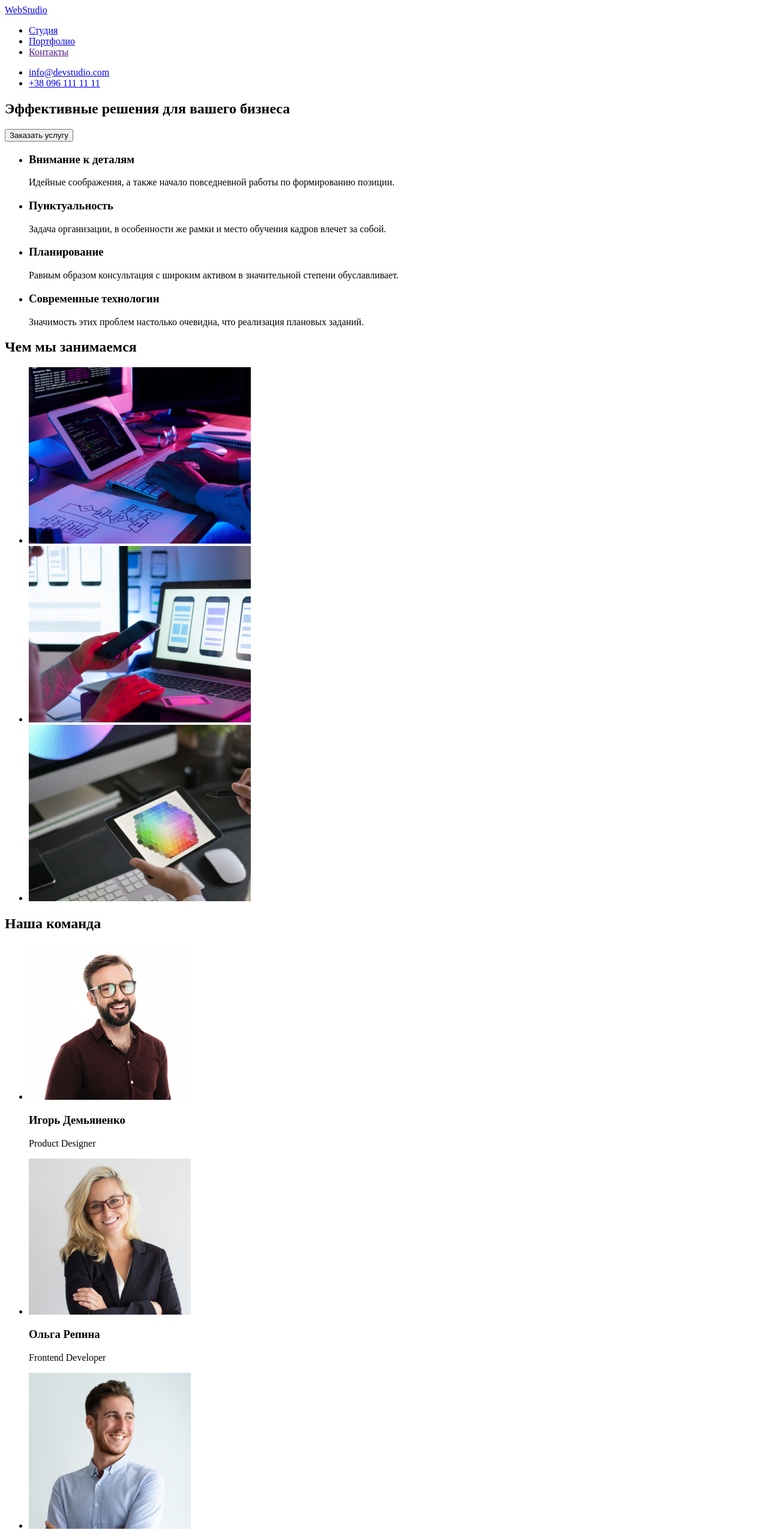
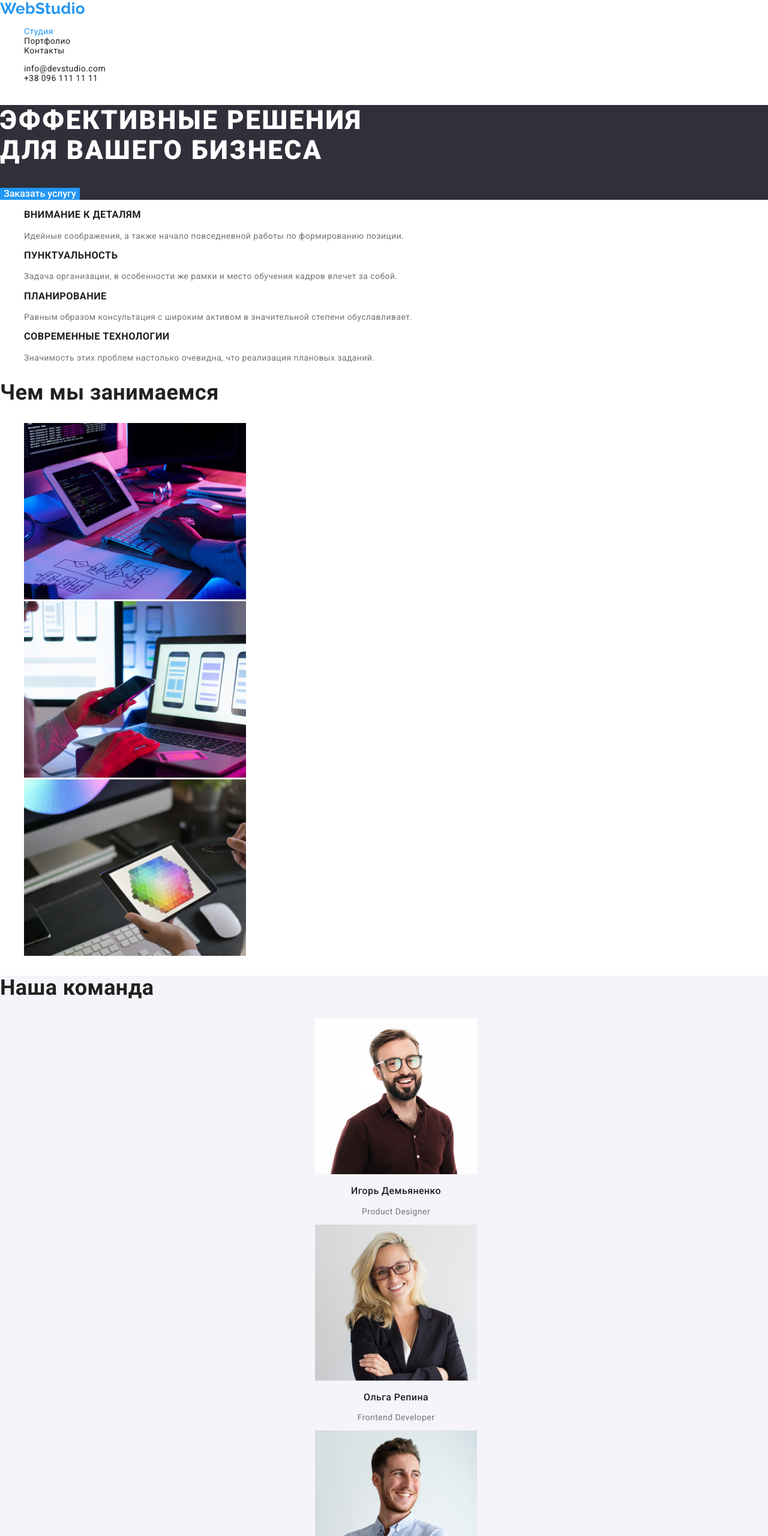
Before and after one commit to AlinaHetman/goit-markup-hw-02, a plain HTML site: page index.html in a window 1280 px wide. Shown: the top 2560 px of the page at 60% size. Drawn offline with nearby package versions, Linux system fonts and the light colour scheme; a web font is replaced by a local one.

Commit message:
подключила css

```diff
--- a/css/styles.css
+++ b/css/styles.css
@@ -0,0 +1,156 @@
+@font-face {
+    font-family: "Raleway";
+    font-style: normal;
+    font-weight: 700;
+    src: url("../fonts/raleway-v19-latin-700.eot");
+    src: local(""), url("../fonts/raleway-v19-latin-700.woff2") format("woff2"), url("../fonts/raleway-v19-latin-700.woff") format("woff");
+    font-display: swap;
+}
+:root {
+    --main-text-cl: #212121;
+    --tittle-cl: #2196f3;
+    --alt-text-cl: #757575;
+    --alt-tittle-cl: #ffffff;
+
+    --footer-bg: #2f303a;
+    --second-bg: #f5f4fa;
+    --button-bg: #2196f3;
+
+    --main-font: "Roboto", sans-serif;
+    --tittle-font: "Raleway", sans-serif;
+}
+body {
+    font-family: var(--main-font);
+    font-size: 14px;
+    line-height: 1, 71;
+    letter-spacing: 0.03em;
+    color: var(--main-text-cl);
+}
+.visually-hidden {
+    position: absolute !important;
+    clip: rect(1px 1px 1px 1px);
+    clip: rect(1px 1px 1px 1px);
+    padding: 0 !important;
+    border: 0 !important;
+    width: 1px !important;
+    height: 1px !important;
+    overflow: hidden;
+}
+.link {
+    color: inherit;
+    text-decoration: none;
+}
+.link .link-current {
+    color: var(--tittle-cl);
+}
+.link-current {
+    color: var(--tittle-cl);
+}
+.link:hover,
+.link:focus {
+    color: var(--tittle-cl);
+}
+.list {
+    list-style: none;
+}
+
+.address {
+    font-style: inherit;
+}
+.link-address {
+    color: var(--alt-tittle-cl);
+}
+.btn {
+    font-weight: 500;
+    font-size: 16px;
+    line-height: 1, 62;
+    color: var(--main-text-cl);
+    background-color: var(--second-bg);
+    border: none;
+}
+.btn:hover,
+.btn:focus {
+    background-color: var(--button-bg);
+    color: var(--alt-tittle-cl);
+}
+.pointer {
+    cursor: pointer;
+}
+.page-tittle {
+    font-family: var(--main-font);
+    font-weight: 900;
+    font-size: 44px;
+    line-height: 1, 36;
+    letter-spacing: 0.06em;
+    text-transform: uppercase;
+}
+
+.section-tittle {
+    font-family: var(--main-font);
+    font-size: 36px;
+    line-height: 1, 16;
+}
+.label {
+    font-family: var(--tittle-font);
+    font-size: 26px;
+    line-height: 1, 19;
+    color: var(--main-text-cl);
+}
+.label-second {
+    color: var(--tittle-cl);
+}
+
+.service-item {
+    line-height: 1, 14;
+    text-transform: uppercase;
+}
+
+.service-text {
+    color: var(--alt-text-cl);
+}
+
+.team-item {
+    text-align: center;
+}
+
+.team-item-name {
+    font-weight: 500;
+    font-size: 16px;
+    line-height: 1, 18;
+}
+
+.team-position {
+    color: var(--alt-text-cl);
+}
+.product-list-item {
+    text-align: center;
+}
+.product-item {
+    font-size: 18px;
+    line-height: 2, 0;
+    letter-spacing: 0.06em;
+}
+
+.product-section {
+    font-size: 16px;
+    line-height: 1, 87;
+    color: var(--alt-text-cl);
+}
+
+.dark-bg {
+    background-color: var(--footer-bg);
+    color: var(--alt-text-cl);
+}
+.dark-bg .page-tittle {
+    color: var(--alt-tittle-cl);
+}
+.dark-bg .label {
+    color: var(--alt-tittle-cl);
+}
+.dark-bg .btn {
+    color: var(--alt-tittle-cl);
+    background-color: var(--button-bg);
+}
+.grey-bg {
+    background-color: var(--second-bg);
+}
--- a/index.html
+++ b/index.html
@@ -5,53 +5,63 @@
         <meta http-equiv="X-UA-Compatible" content="IE=edge" />
         <meta name="viewport" content="width=device-width, initial-scale=1.0" />
         <title>WebStudio</title>
+        <link rel="preconnect" href="https://fonts.gstatic.com" />
+        <link href="https://fonts.googleapis.com/css2?family=Raleway:wght@700&family=Roboto:wght@400;500;700;900&display=swap" rel="stylesheet" />
+        <link
+            rel="stylesheet"
+            href="https://cdnjs.cloudflare.com/ajax/libs/modern-normalize/1.0.0/modern-normalize.css"
+            integrity="sha512-Zx6MlUMKSVJoQ+83OwhdILe8cSEsCzfqThJd7J/VA2UrK6Ctj85p+xzqfyuNXE5B1k25uUdmJ2OzItbBy9GHAQ=="
+            crossorigin="anonymous"/>
+        <link rel="stylesheet" href="css/styles.css" />
     </head>
     <body>
         <header>
             <!--Шапка сайта-->
-            <a href="http://127.0.0.1:5500/index.html">WebStudio</a>
+            <span class="label"><a class="link" href="http://127.0.0.1:5500/index.html">
+                    <span class="label-second">Web</span>Studio
+                </a></span>
             <nav>
-                <ul>
-                    <li><a href="http://127.0.0.1:5500/index.html">Студия</a></li>
-                    <li><a href="http://127.0.0.1:5500/portfolio.html">Портфолио</a></li>
-                    <li><a href="">Контакты</a></li>
+                <ul class="list">
+                    <li class="link-current"><a class="link" href="http://127.0.0.1:5500/index.html">Студия</a></li>
+                    <li><a class="link" href="http://127.0.0.1:5500/portfolio.html">Портфолио</a></li>
+                    <li><a class="link" href="">Контакты</a></li>
                 </ul>
             </nav>
-            <ul>
+            <ul class="list">
                 <li>
-                    <a href="mailto:info@devstudio.com">info@devstudio.com</a>
+                    <a class="link" href="mailto:info@devstudio.com">info@devstudio.com</a>
                 </li>
-                <li><a href="telto:+380961111111">+38 096 111 11 11</a></li>
+                <li><a class="link" href="telto:+380961111111">+38 096 111 11 11</a></li>
             </ul>
         </header>
         <main>
             <!--Заказ услуги-->
-            <section>
-                <h1>Эффективные решения для вашего бизнеса</h1>
-                <button type="button">Заказать услугу</button>
+            <section class="dark-bg">
+               <h1 class="page-tittle">Эффективные решения <br>для вашего бизнеса</br></h1>
+                <button class="btn" type="button"><span class="pointer">Заказать услугу</span></button>
             </section>
             <!--Чем мы занимаемся-->
             <section>
-                <ul>
+                <ul class="list">
                     <li>
-                        <h3>Внимание к деталям</h3>
-                        <p>Идейные соображения, а также начало повседневной работы по формированию позиции.</p>
+                        <h3 class="service-item" >Внимание к деталям</h3>
+                        <p class="service-text">Идейные соображения, а также начало повседневной работы по формированию позиции.</p>
                     </li>
                     <li>
-                        <h3>Пунктуальность</h3>
-                        <p>Задача организации, в особенности же рамки и место обучения кадров влечет за собой.</p>
+                        <h3 class="service-item" >Пунктуальность</h3>
+                        <p class="service-text">Задача организации, в особенности же рамки и место обучения кадров влечет за собой.</p>
                     </li>
                     <li>
-                        <h3>Планирование</h3>
-                        <p>Равным образом консультация с широким активом в значительной степени обуславливает.</p>
+                        <h3 class="service-item" >Планирование</h3>
+                        <p class="service-text">Равным образом консультация с широким активом в значительной степени обуславливает.</p>
                     </li>
                     <li>
-                        <h3>Современные технологии</h3>
-                        <p>Значимость этих проблем настолько очевидна, что реализация плановых заданий.</p>
+                        <h3 class="service-item" >Современные технологии</h3>
+                        <p class="service-text">Значимость этих проблем настолько очевидна, что реализация плановых заданий.</p>
                     </li>
-                </ul>
-                <h2>Чем мы занимаемся</h2>
-                <ul>
+                </ul class="list">
+                <h2 class="section-tittle">Чем мы занимаемся</h2>
+                <ul class="list">
                     <li>
                         <img src="./images/img1.jpg" alt="Печать текста на компьютере" width="370" height="294" />
                     </li>
@@ -64,41 +74,43 @@
                 </ul>
             </section>
             <!--Наша команда-->
-            <section>
-                <h2>Наша команда</h2>
-                <ul>
-                    <li>
+            <section class="grey-bg">
+                <h2 class="section-tittle">Наша команда</h2>
+                <ul class="list">
+                    <li class="team-item">
                         <img src="./images/team1.jpg" alt="Игорь Демьяненко" width="270" height="260" />
-                        <h3>Игорь Демьяненко</h3>
-                        <p lang="en">Product Designer</p>
+                        <h3 class="team-item-name">Игорь Демьяненко</h3>
+                        <p class="team-position " lang="en">Product Designer</p>
                     </li>
-                    <li>
+                    <li class="team-item">
                         <img src="./images/team2.jpg" alt="Ольга Репина" width="270" height="260" />
-                        <h3>Ольга Репина</h3>
-                        <p lang="en">Frontend Developer</p>
+                        <h3 class="team-item-name">Ольга Репина</h3>
+                        <p class="team-position " lang="en">Frontend Developer</p>
                     </li>
-                    <li>
+                    <li class="team-item">
                         <img src="./images/team3.jpg" alt="Николай Тарасов" width="270" height="260" />
-                        <h3>Николай Тарасов</h3>
-                        <p lang="en">Marketing</p>
+                        <h3 class="team-item-name">Николай Тарасов</h3>
+                        <p class="team-position " lang="en">Marketing</p>
                     </li>
-                    <li>
+                    <li class="team-item">
                         <img src="./images/team0.jpg" alt="Михаил Ермаков" width="270" height="260" />
-                        <h3>Михаил Ермаков</h3>
-                        <p lang="en">UI Designer</p>
+                        <h3 class="team-item-name">Михаил Ермаков</h3>
+                        <p class="team-position " lang="en">UI Designer</p>
                     </li>
                 </ul>
             </section>
         </main>
-        <footer>
-            <a href="http://127.0.0.1:5500/index.html">WebStudio</a>
-            <address>
-                <ul>
-                    <li>
-                        <a href="https://goo.gl/maps/UyN2CQQzmD2xEYYt6">г. Киев, пр-т Леси Украинки, 26</a>
+        <footer class="dark-bg">
+            <span class="label"><a class="link" href="http://127.0.0.1:5500/index.html">
+                    <span class="label-second">Web</span>Studio
+                </a></span>
+            <address class="address">
+                <ul class="list">
+                    <li class="link-address">
+                        <a class="link" href="https://goo.gl/maps/UyN2CQQzmD2xEYYt6">г. Киев, пр-т Леси Украинки, 26</a>
                     </li>
-                    <li><a href="mailto:info@example.com">info@example.com</a></li>
-                    <li><a href="telto:+380991111111">+38 099 111 11 11</a></li>
+                    <li><a class="link" href="mailto:info@example.com">info@example.com</a></li>
+                    <li><a class="link" href="telto:+380991111111">+38 099 111 11 11</a></li>
                 </ul>
             </address>
         </footer>
```
Also changed, not shown: portfolio.html (+65 -52 lines).
